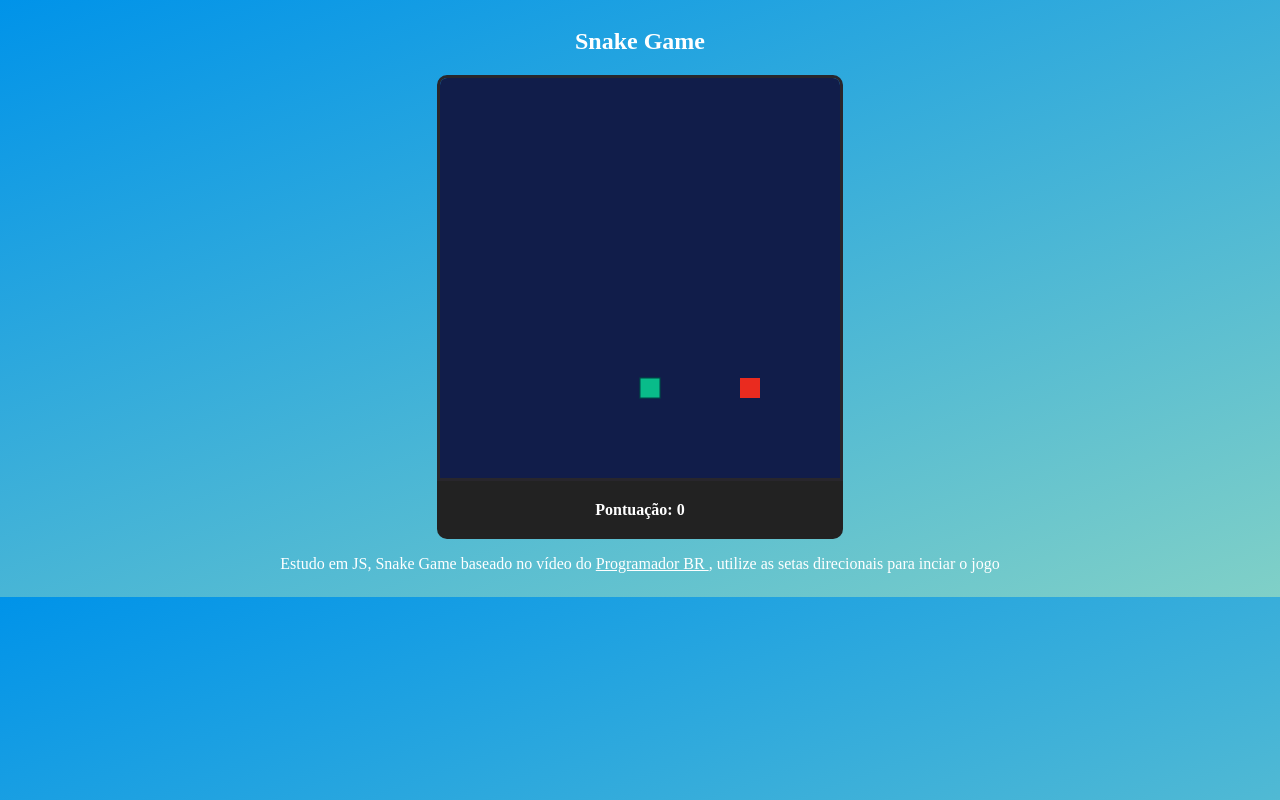
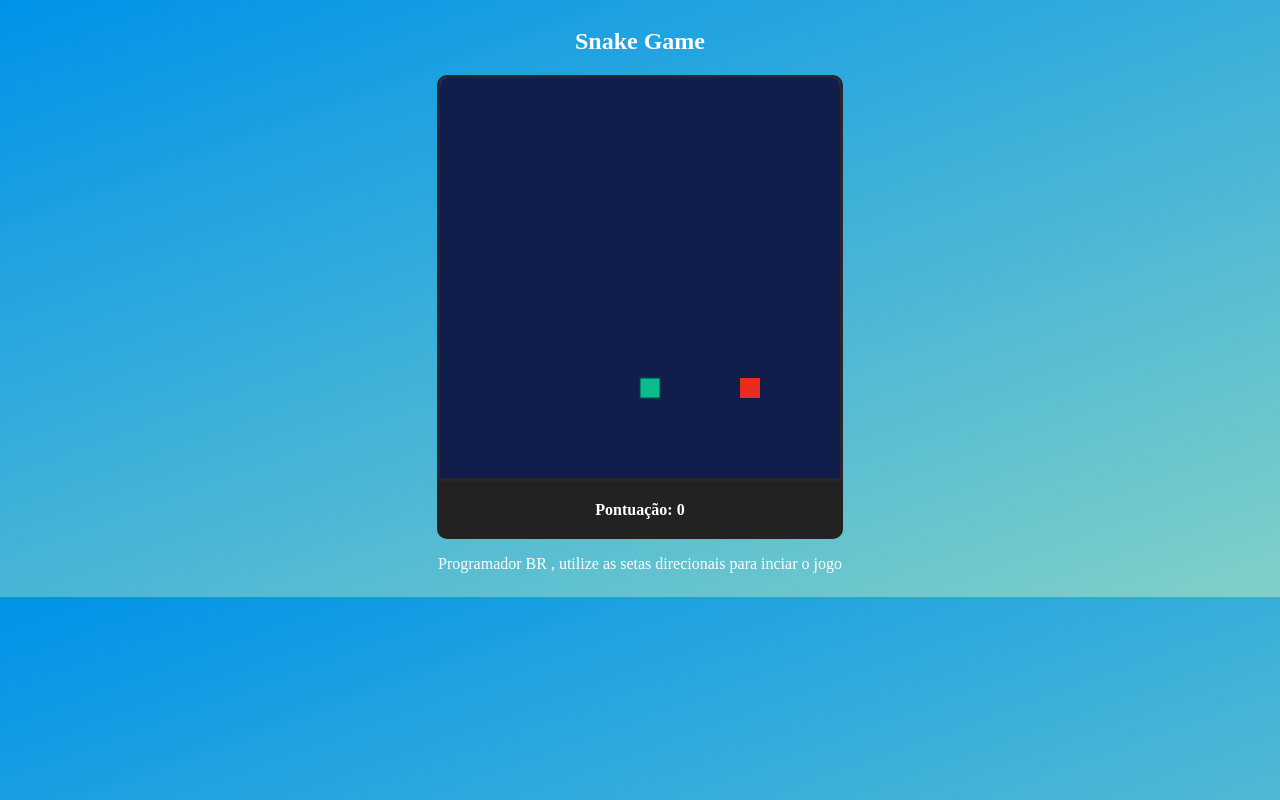
Before and after one commit to Carlosalves18/Joguinho, a plain HTML site: page Joguinho HTML_JS_CSS/index.html in a window 1280 px wide. Drawn offline with Linux system fonts and the light colour scheme.

Commit message:
Update index.html

```diff
--- a/Joguinho HTML_JS_CSS/index.html
+++ b/Joguinho HTML_JS_CSS/index.html
@@ -24,7 +24,7 @@
         </ul>-->
     </div>
 
-    <p>Estudo em JS, Snake Game baseado no vídeo do <a href="https://www.youtube.com/watch?v=Hua1OSXitdQ" target="_blank">Programador BR </a>, utilize as setas direcionais para inciar o jogo</p>
+    <p><a>Programador BR </a>, utilize as setas direcionais para inciar o jogo</p>
   <script src="./script.js"></script>
 </body>
 </html>
```
